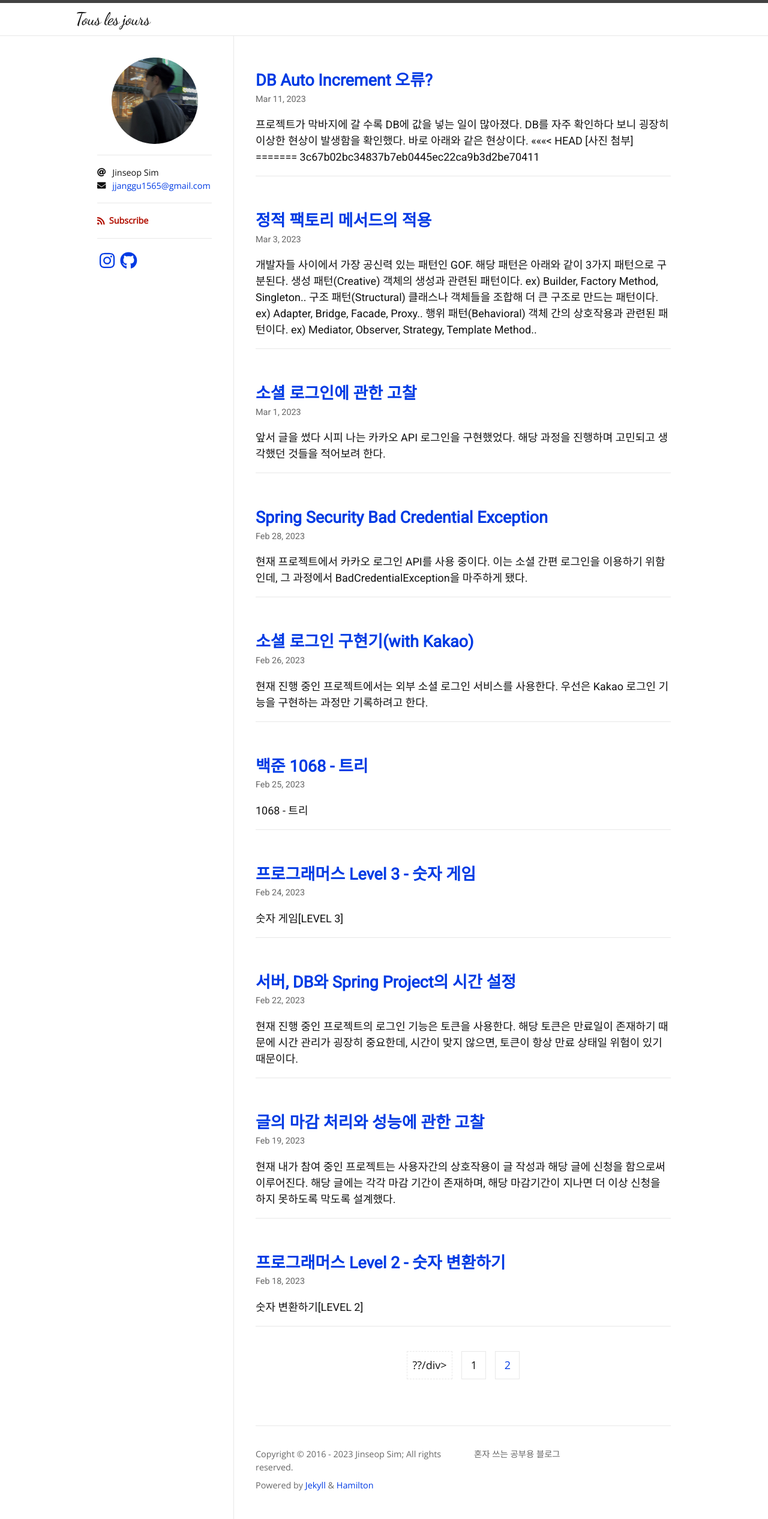
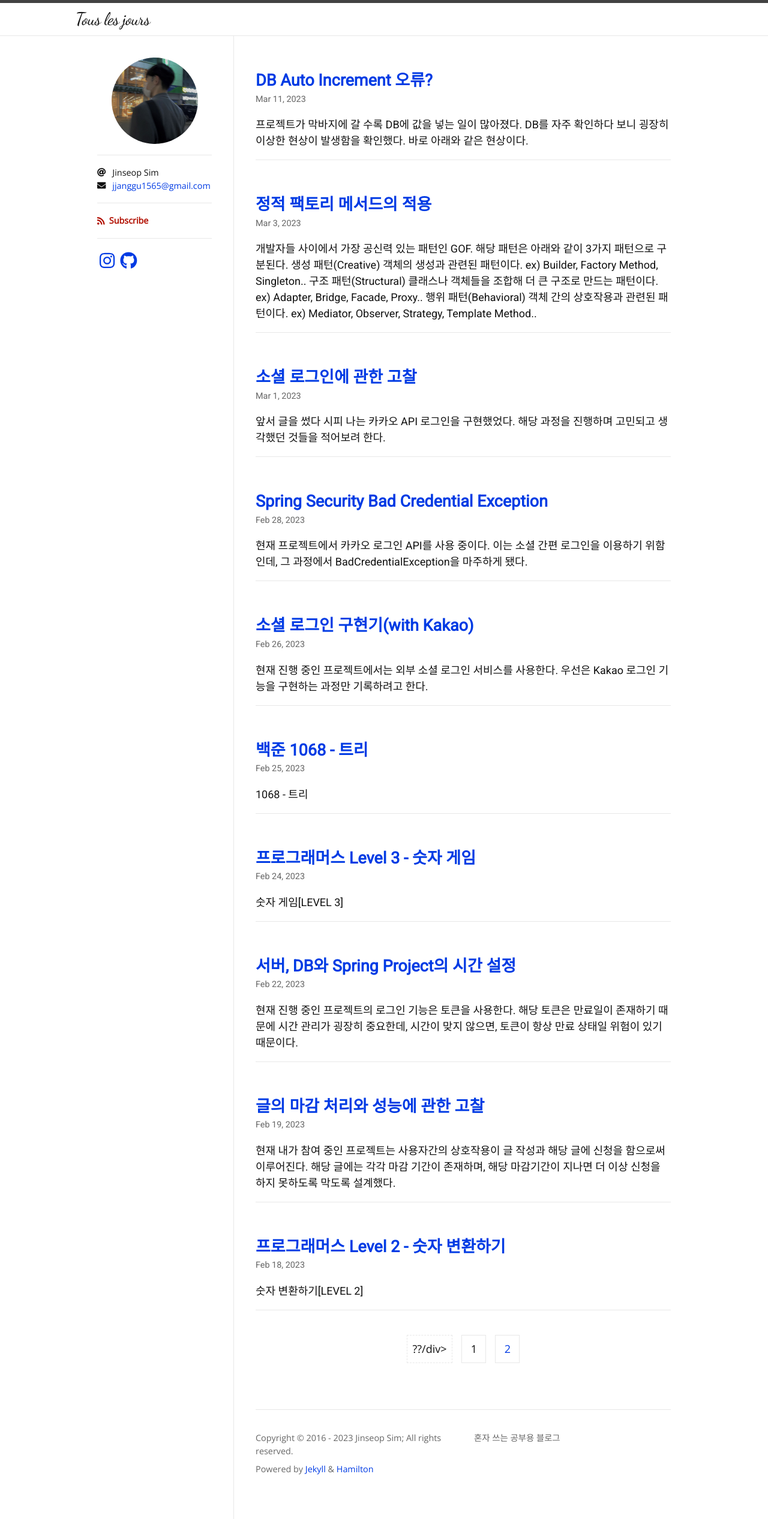
Before and after one commit to Jinseop-Sim/Jinseop-Sim.github.io, a Jekyll site: the page built from index.html, in a window 1280 px wide. Shown: the whole page at 60% size. Built offline with Jekyll 4.4.1, drawn with Linux system fonts in a browser that asks for light colours; nearby versions of some CDN libraries; some web fonts are replaced; the list of posts is cut into pages by our own code.

Commit message:
글 충돌 수정

````diff
--- a/_posts/2023-03-11-auto-increment.md
+++ b/_posts/2023-03-11-auto-increment.md
@@ -9,17 +9,12 @@ author:
 프로젝트가 막바지에 갈 수록 DB에 값을 넣는 일이 많아졌다.
 DB를 자주 확인하다 보니 굉장히 이상한 현상이 발생함을 확인했다.
 바로 아래와 같은 현상이다.
-<<<<<<< HEAD
-[사진 첨부]
-=======
 <img width="423" alt="KakaoTalk_20230310_211517230" src="https://user-images.githubusercontent.com/71700079/224524214-17780829-04ea-44c9-b75e-05f0007fd50c.png">
->>>>>>> 3c67b02bc34837b7eb0445ec22ca9b3d2be70411
 
 나는 Primary key에 ```@GenerateValue```를 걸어 놓았다.
 그러면 Key에 ```Auto increment```가 걸려, 생성시마다 값이 증가한다.
 나는 아무런 ```Strategy```도 걸지 않아, 전체 값에 +1이 될텐데
 왜 갑자기 1000이나 값이 증가해버리는 걸까?
-<<<<<<< HEAD
 
 내 생각에는 Id 값이 거꾸로 감소하는 것만 아니면 괜찮다고 생각한다.
 Id 값을 Frontend에서 사용할 때에도 내가 보내주는 값만 쓸테니,
@@ -38,8 +33,5 @@ Id 값을 Frontend에서 사용할 때에도 내가 보내주는 값만 쓸테
 하지만 나는 위의 이유들에 해당하는 행동을 한 적이 없다.
 다른 이유를 조금 더 찾아보았다.
 
-
 ### 참고문헌
 > [Maria DB docs : Auto increment](https://mariadb.com/kb/en/auto_increment/)
-=======
->>>>>>> 3c67b02bc34837b7eb0445ec22ca9b3d2be70411
````
